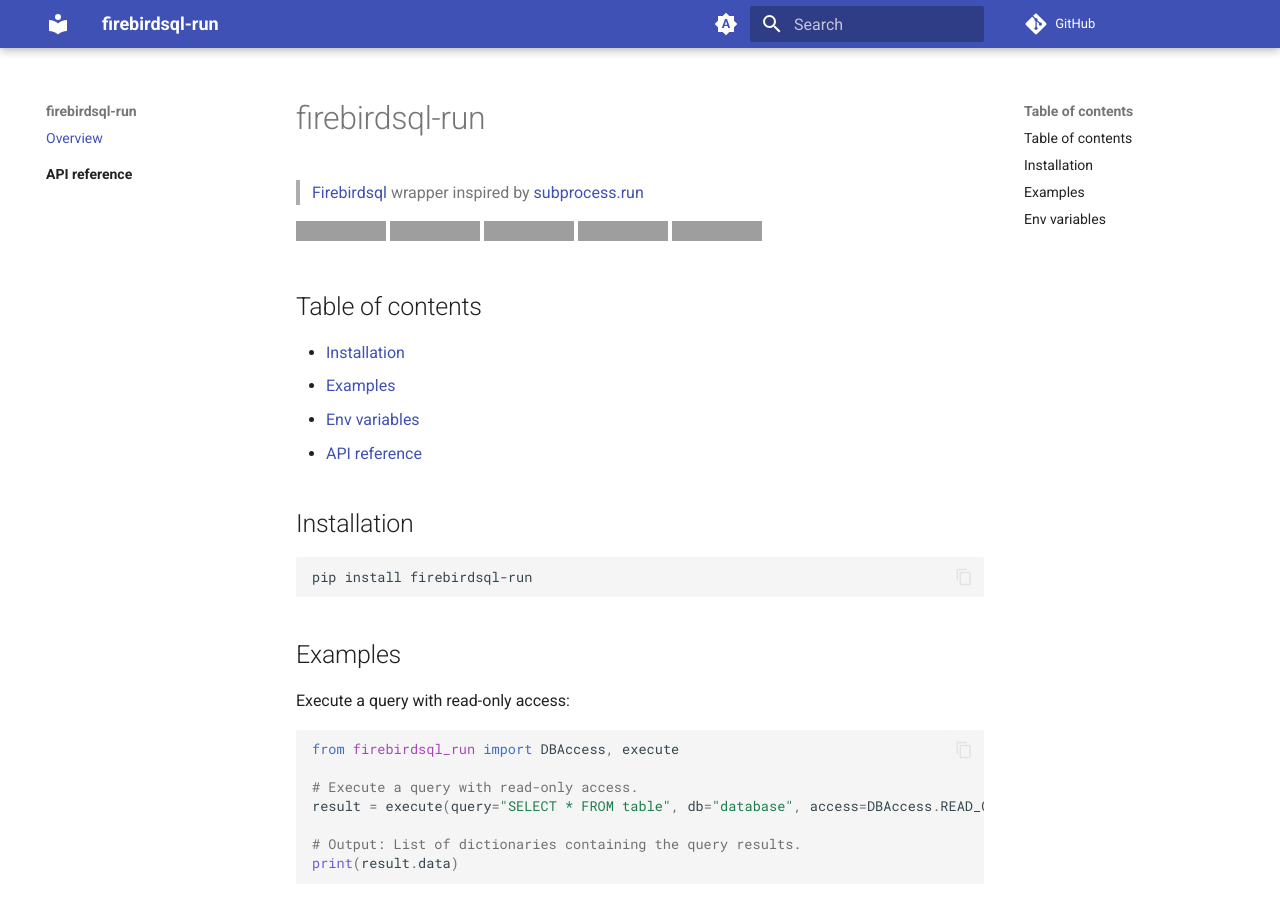
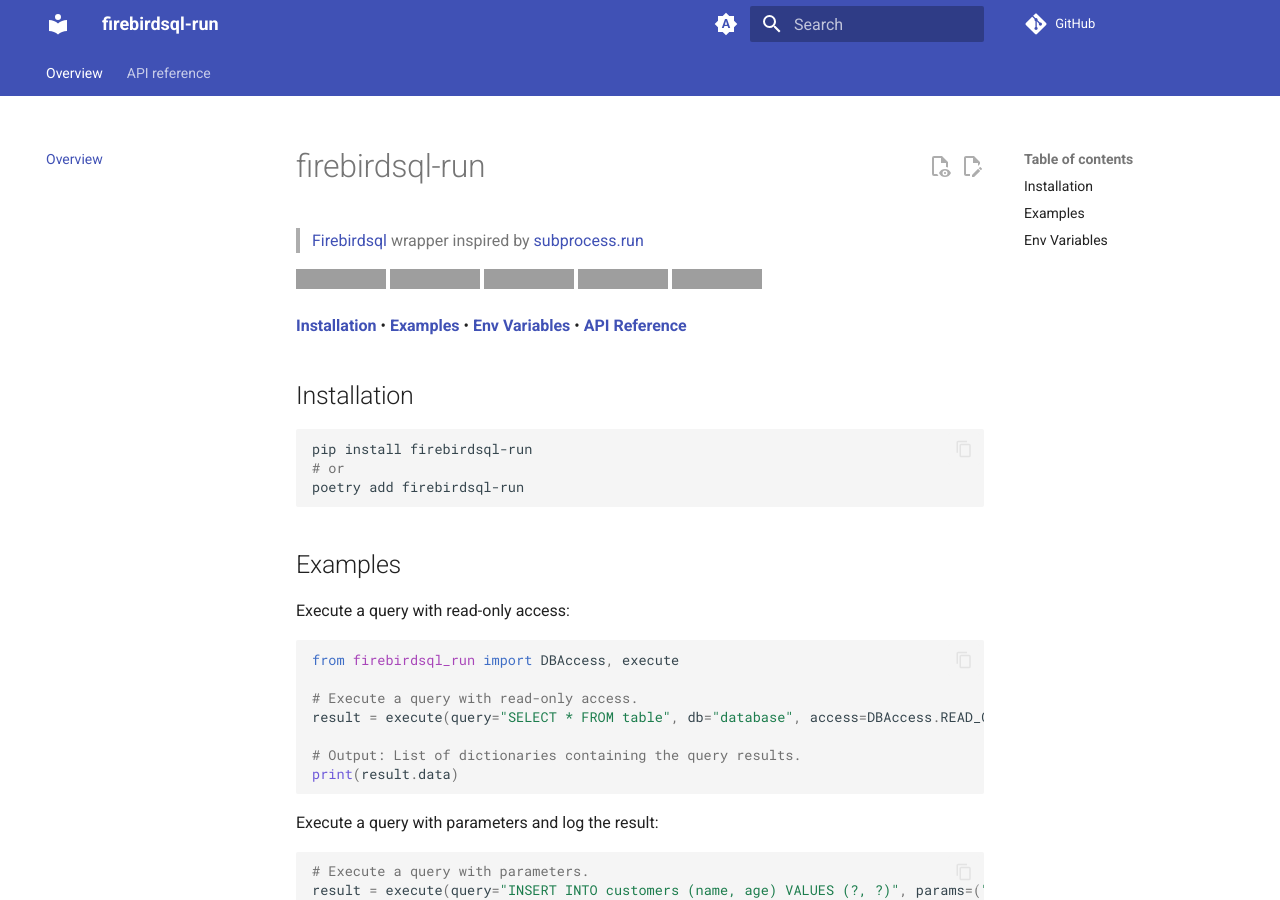
Before and after one commit to DeadNews/firebirdsql-run, an MkDocs documentation site: the page built from docs/index.md, in a window 1280 px wide and 900 px high, cut to the strip 0-900 px from the top of the window. Built offline with MkDocs 1.6.1 and Material for MkDocs 9.7.7, drawn with Linux system fonts in a browser that asks for light colours; comment, search, counter and statistics services are not loaded; some of the changed text lies outside the part shown; grey boxes are pictures that could not be loaded.

Commit message:
docs(mkdocs): update (#130)
* docs(mkdocs): update
* chore(makefile): update
* docs(readme): update

````diff
--- a/README.md
+++ b/README.md
@@ -8,17 +8,14 @@
 [![pre-commit.ci](https://results.pre-commit.ci/badge/github/DeadNews/firebirdsql-run/main.svg)](https://results.pre-commit.ci/latest/github/DeadNews/firebirdsql-run/main)
 [![codecov](https://codecov.io/gh/DeadNews/firebirdsql-run/branch/main/graph/badge.svg?token=OCZDZIYPMC)](https://codecov.io/gh/DeadNews/firebirdsql-run)
 
-## Table of contents
-
-- [Installation](#installation)
-- [Examples](#examples)
-- [Env variables](#env-variables)
-- [API reference](https://deadnews.github.io/firebirdsql-run/reference)
+**[Installation](#installation)** • **[Examples](#examples)** • **[Env Variables](#env-variables)** • **[API Reference](https://deadnews.github.io/firebirdsql-run/reference)**
 
 ## Installation
 
 ```sh
 pip install firebirdsql-run
+# or
+poetry add firebirdsql-run
 ```
 
 ## Examples
@@ -101,7 +98,7 @@
 )
 ```
 
-## Env variables
+## Env Variables
 
 ```ini
 FIREBIRD_KEY=
--- a/mkdocs.yml
+++ b/mkdocs.yml
@@ -29,11 +29,21 @@
         name: Switch to system preference
         icon: material/brightness-4
   features:
+    - content.action.edit
+    - content.action.view
+    - content.code.annotate
     - content.code.copy
+    - content.code.select
     - content.tooltips
+    - navigation.expand
+    - navigation.footer
     - navigation.indexes
     - navigation.sections
+    - navigation.tabs
+    - navigation.top
+    - navigation.tracking
     - search.highlight
+    - search.share
     - search.suggest
     - toc.follow
 
@@ -55,8 +65,6 @@
       handlers:
         python:
           paths: [src]
-          import:
-            - https://docs.python.org/3/objects.inv
           options:
             docstring_options:
               ignore_init_summary: true
@@ -76,3 +84,5 @@
             show_symbol_type_toc: true
             signature_crossrefs: true
             summary: true
+          import:
+            - https://docs.python.org/3/objects.inv
--- a/pyproject.toml
+++ b/pyproject.toml
@@ -36,7 +36,7 @@
 mkdocs-literate-nav = "^0.6.1"
 mkdocs-material = "^9.5.13"
 mkdocstrings = "^0.24.1"
-mkdocstrings-python = "^1.8.0"
+mkdocstrings-python = "^1.9.0"
 
 [tool.poetry-dynamic-versioning]
 enable = true
@@ -79,7 +79,7 @@
 
 [tool.pyright]
 include = ["src"]
-ignore = ["tests", "docs"]
+ignore = ["tests"]
 typeCheckingMode = "standard"
 
 [tool.ruff]
````
Also changed, not shown: docs/scripts/gen_ref_nav.py (+7 -4 lines), 2 other files.
